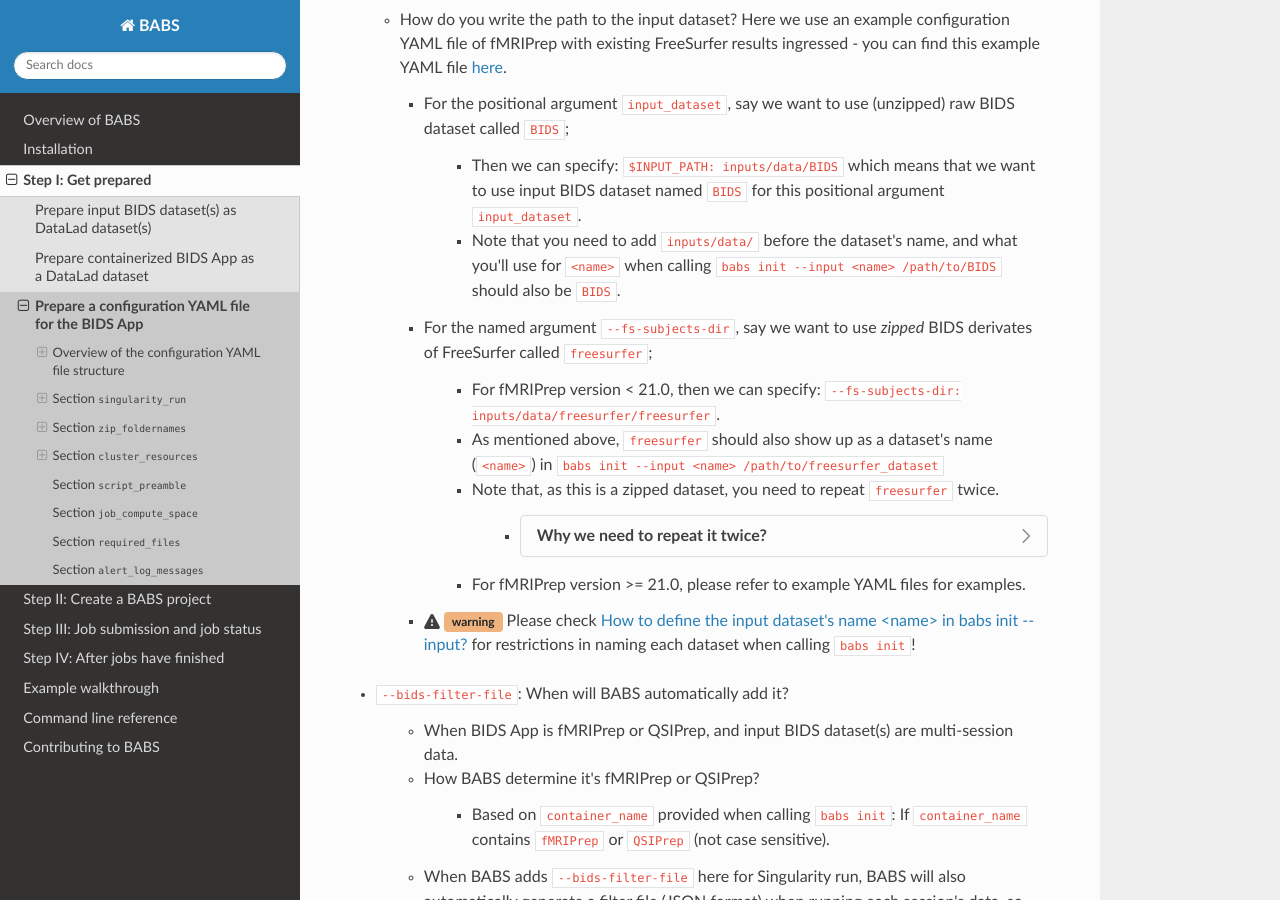
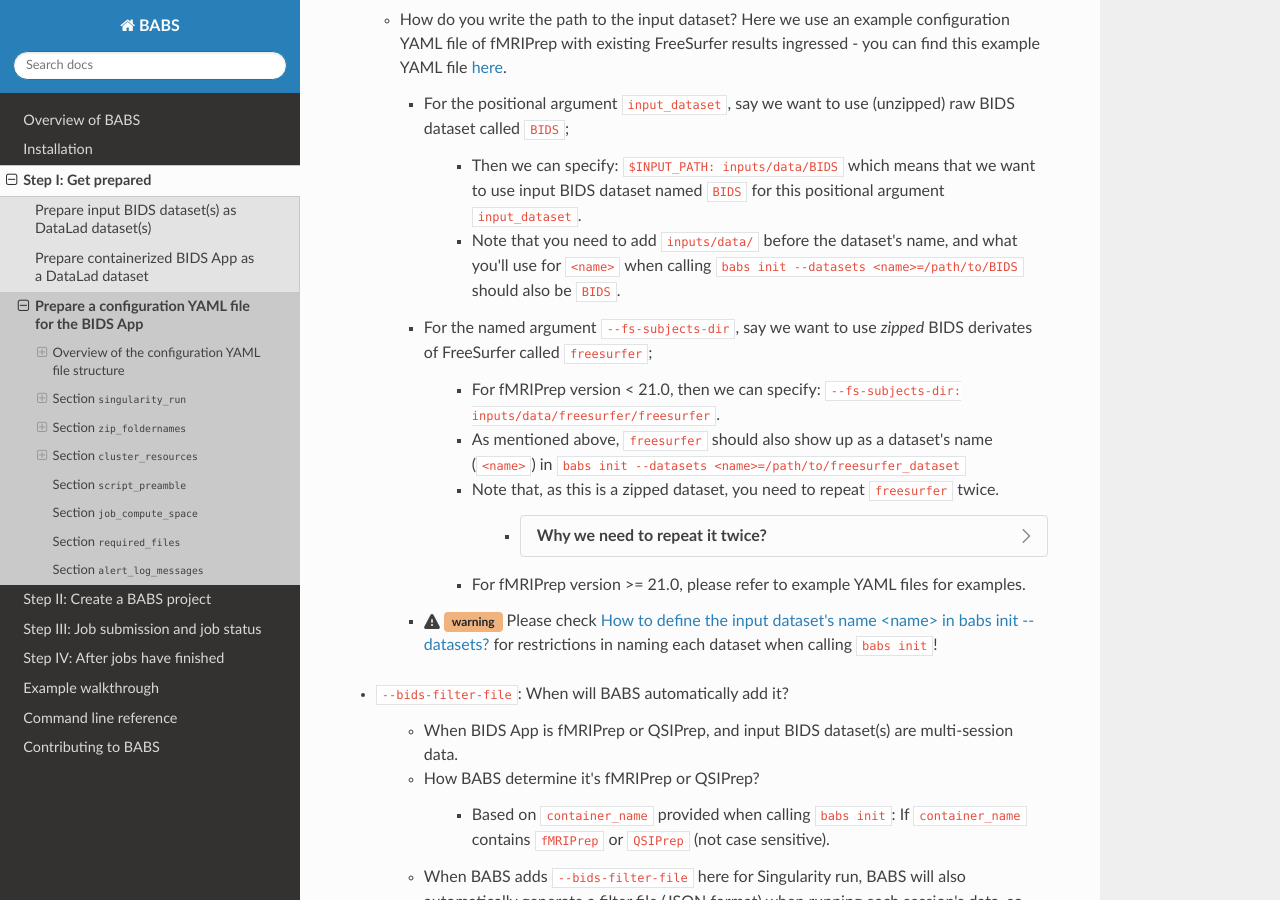
Before and after one commit to PennLINC/babs, a Sphinx documentation site: the page built from docs/preparation_config_yaml_file.rst, in a window 1280 px wide and 900 px high, scrolled down 6027 px. Built offline with Sphinx 7.4.7 and the Read the Docs theme 3.1.0, drawn with Linux system fonts in a browser that asks for light colours; the version number could not be read and is left out; some of the changed text lies outside the part shown.

Commit message:
Change `babs init` parameter `--input` to `--datasets` (#230)

```diff
--- a/docs/preparation_config_yaml_file.rst
+++ b/docs/preparation_config_yaml_file.rst
@@ -272,13 +272,13 @@ Advanced - Manual of writing section ``singularity_run``
         * Then we can specify: ``$INPUT_PATH: inputs/data/BIDS``
           which means that we want to use input BIDS dataset named ``BIDS`` for this positional argument ``input_dataset``.
         * Note that you need to add ``inputs/data/`` before the dataset's name, and what you'll use for
-          ``<name>`` when calling ``babs init --input <name> /path/to/BIDS`` should also be ``BIDS``.
+          ``<name>`` when calling ``babs init --datasets <name>=/path/to/BIDS`` should also be ``BIDS``.
 
     * For the named argument ``--fs-subjects-dir``, say we want to use *zipped* BIDS derivates of FreeSurfer called ``freesurfer``;
 
         * For fMRIPrep version < 21.0, then we can specify: ``--fs-subjects-dir: inputs/data/freesurfer/freesurfer``.
         * As mentioned above, ``freesurfer`` should also show up as a dataset's name (``<name>``)
-          in ``babs init --input <name> /path/to/freesurfer_dataset``
+          in ``babs init --datasets <name>=/path/to/freesurfer_dataset``
         * Note that, as this is a zipped dataset, you need to repeat ``freesurfer`` twice.
 
             * .. dropdown:: Why we need to repeat it twice?
@@ -763,7 +763,8 @@ In this example case, we specify that for the input raw BIDS dataset, which is a
 Notes:
 
 * If needed, you can change ``$INPUT_DATASET_#1`` to other index of input dataset (e.g., ``$INPUT_DATASET_#2``);
-* To determine the index of the input dataset to specify, please check the order of the datasets when you call ``babs init --input``. This index starts from 1, and is a positive integer.
+* To determine the index of the input dataset to specify, please check the order of the datasets when you call ``babs init --datasets``.
+  This index starts from 1, and is a positive integer.
 
     * For example, to use ``fMRIPrep`` with FreeSurfer results ingressed, you want to call command below,
       and you hope to filter subjects based on files in raw BIDS data (here named ``BIDS``),
@@ -773,8 +774,9 @@ Notes:
 
             babs init \
                 ...
-                --input BIDS /path/to/BIDS \
-                --input freesurfer /path/to/freesurfer_outputs \
+                --datasets \
+                BIDS=/path/to/BIDS \
+                freesurfer=/path/to/freesurfer_outputs \
                 ...
 
 * We recommend adding ``*`` after ``.nii`` as there might only be unzipped NIfTI file (e.g., ``.nii`` instead of ``.nii.gz``) in the input dataset;
--- a/docs/walkthrough.rst
+++ b/docs/walkthrough.rst
@@ -437,7 +437,7 @@ and results and provenance are saved. An example command of ``babs init`` is as
     $ babs init \
         --where_project ${PWD} \
         --project_name my_BABS_project \
-        --input BIDS https://osf.io/w2nu3/ \
+        --datasets BIDS=https://osf.io/w2nu3/ \
         --container_ds ${PWD}/toybidsapp-container \
         --container_name toybidsapp-0-0-7 \
         --container_config_yaml_file ${PWD}/config_toybidsapp_demo.yaml \
@@ -446,7 +446,7 @@ and results and provenance are saved. An example command of ``babs init`` is as
 
 .. dropdown:: If there is no Internet connection on compute nodes
 
-    Please replace line #5 with ``--input BIDS /path/to/cloned_input_BIDS_dataset``,
+    Please replace line #5 with ``--datasets BIDS=/path/to/cloned_input_BIDS_dataset``,
     and please replace ``/path/to/cloned_input_BIDS_dataset`` with the correct path
     to the local copy of the input BIDS dataset,
     e.g., ``${PWD}/raw_BIDS_multi-ses``.
```
Also changed, not shown: docs/babs-init.rst (+13 -12 lines), 9 other files.
